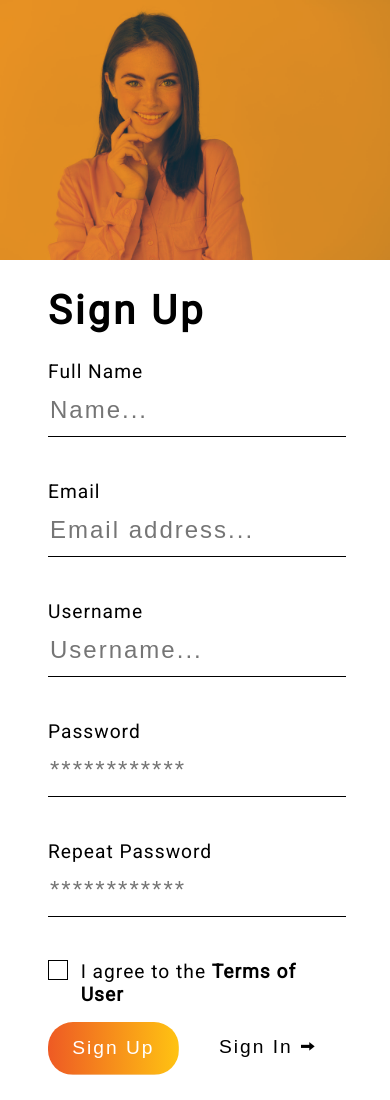
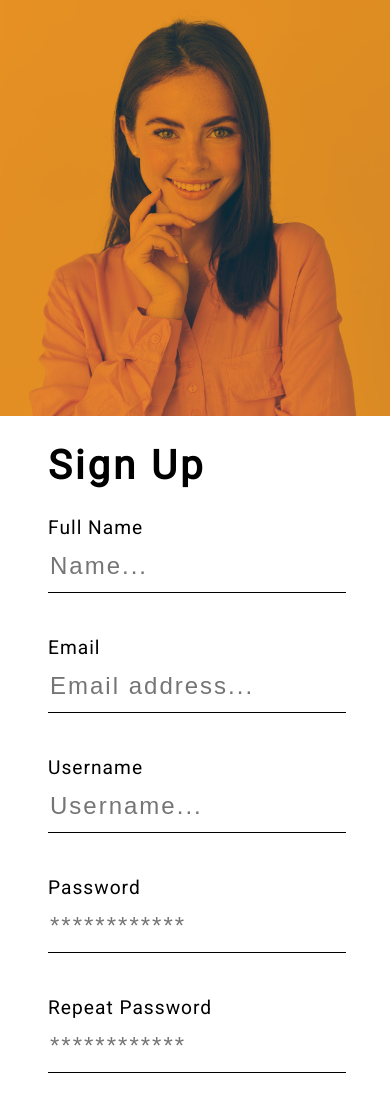
Before and after one commit to VitalikCholan/login-form, a website: page index.html in a window 390 px wide. Shown: the top 1100 px of the page. Drawn offline with Linux system fonts and the light colour scheme.

Commit message:
Added responsive images

```diff
--- a/index.html
+++ b/index.html
@@ -18,7 +18,12 @@
   </head>
   <body>
     <div class="container">
-      <img src="images/girl.png" alt="girl" />
+      <img
+        src="images/girl.png"
+        srcset="images/girl-600.png 600w, images/girl.png 1000w"
+        sizes="(max-width: 600px) 600px, 1000px "
+        alt="girl"
+      />
 
       <form id="form" method="POST">
         <h1>Sign Up</h1>
```
Also changed, not shown: images/girl-600.png (added).
